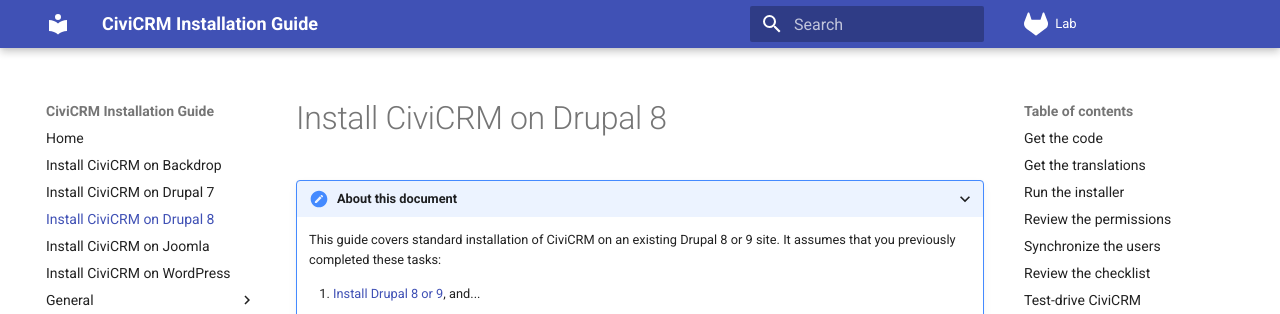
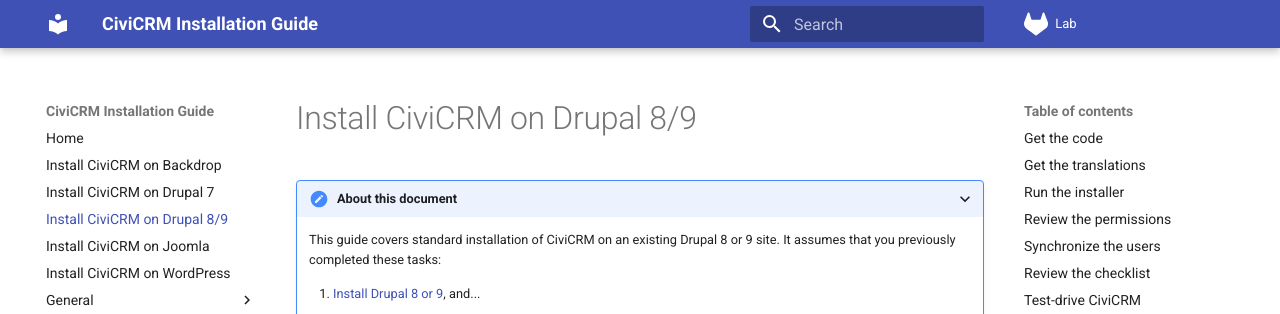
Before and after one commit to agileware/civicrm-installation-guide, an MkDocs documentation site: the page built from docs/drupal8/index.md, in a window 1280 px wide and 900 px high. Shown: the top 314 px of the window. Built offline with MkDocs 1.6.1 and Material for MkDocs 9.7.7, drawn with Linux system fonts in a browser that asks for light colours.

Commit message:
Update D8/D9 title

```diff
--- a/mkdocs.yml
+++ b/mkdocs.yml
@@ -29,7 +29,7 @@ nav:
   - Home: index.md
   - Install CiviCRM on Backdrop: backdrop/index.md
   - Install CiviCRM on Drupal 7: drupal7/index.md
-  - Install CiviCRM on Drupal 8: drupal8/index.md
+  - 'Install CiviCRM on Drupal 8/9': drupal8/index.md
   - Install CiviCRM on Joomla: joomla/index.md
   - Install CiviCRM on WordPress: wordpress/index.md
   - General:
```
